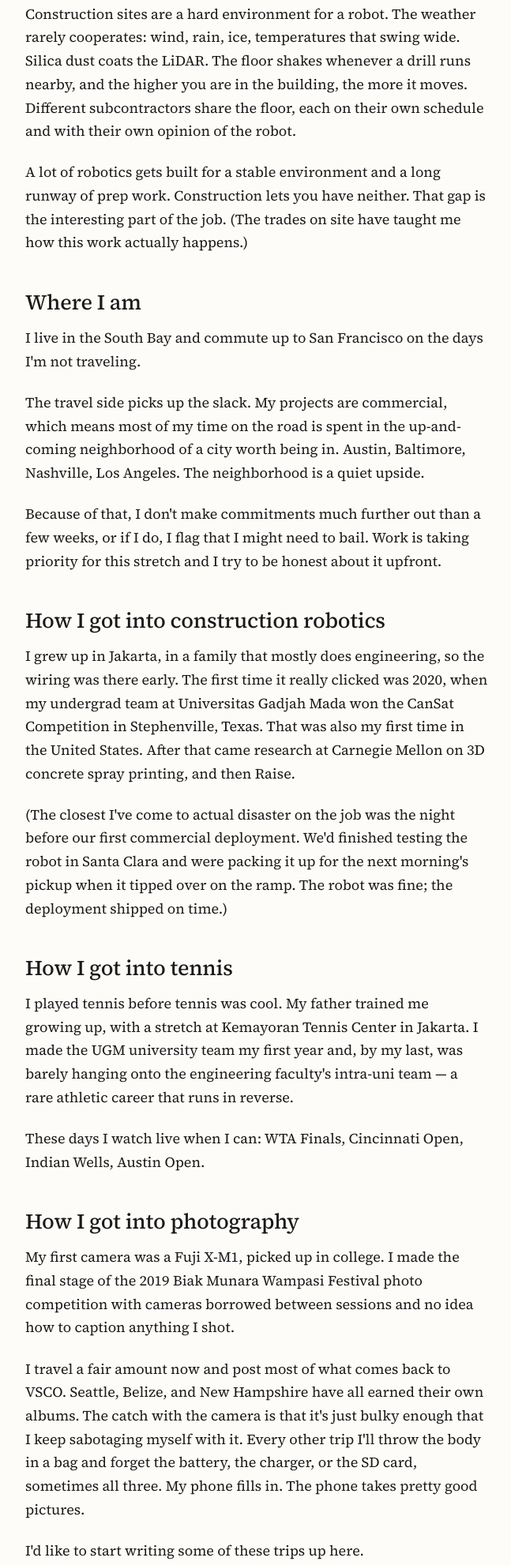
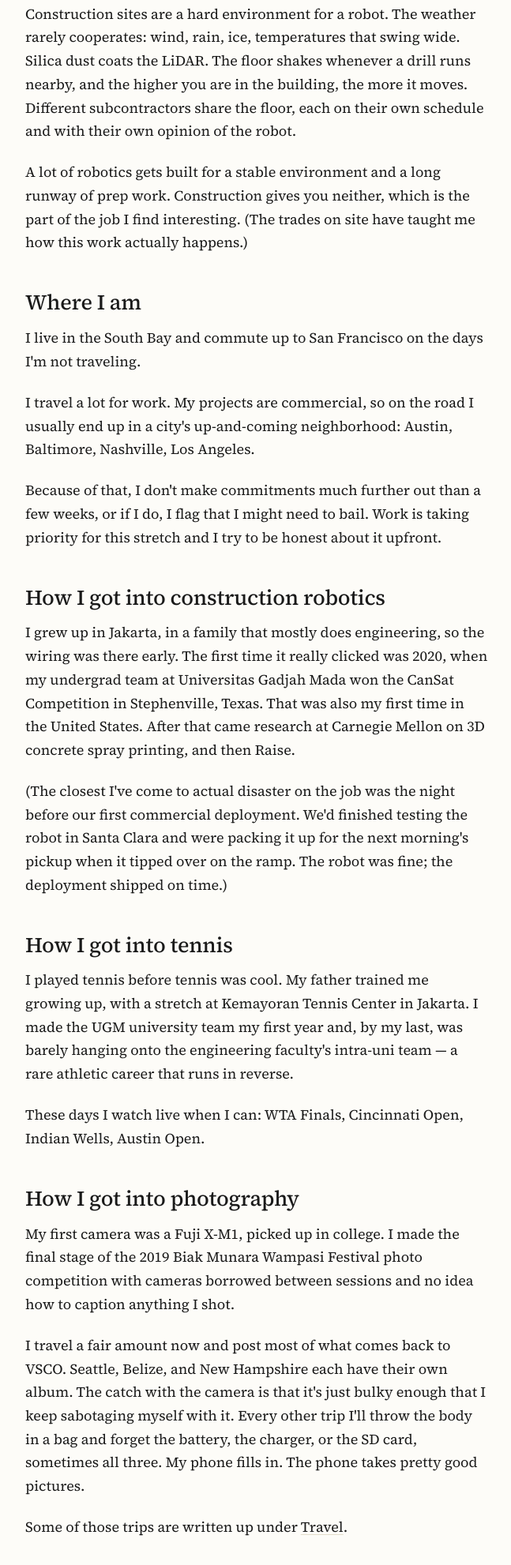
Before and after one commit to kenrlck/ktjandra.com, an Astro site: page /about in a window 1280 px wide. Shown: the part 554-2536 px from the top of the page at 79% size, without its empty margins (315-962 px from the left). Built offline with nearby package versions, Linux system fonts and the light colour scheme; Astro itself is replaced by a stand-in of ours.

Commit message:
Tone pass: About and Common Sense
Co-Authored-By: Claude Opus 5.5 <noreply@anthropic.com>

```diff
--- a/src/pages/about.astro
+++ b/src/pages/about.astro
@@ -46,7 +46,7 @@ import { AUTHOR_EMAIL } from '../consts';
 			</p>
 			<p>
 				A lot of robotics gets built for a stable environment and a long runway of prep work.
-				Construction lets you have neither. That gap is the interesting part of the job. (The
+				Construction gives you neither, which is the part of the job I find interesting. (The
 				trades on site have taught me how this work actually happens.)
 			</p>
 
@@ -56,10 +56,8 @@ import { AUTHOR_EMAIL } from '../consts';
 				traveling.
 			</p>
 			<p>
-				The travel side picks up the slack. My projects are commercial, which means most
-				of my time on the road is spent in the up-and-coming neighborhood of a city worth
-				being in. Austin, Baltimore, Nashville, Los Angeles. The neighborhood is a quiet
-				upside.
+				I travel a lot for work. My projects are commercial, so on the road I usually end
+				up in a city's up-and-coming neighborhood: Austin, Baltimore, Nashville, Los Angeles.
 			</p>
 			<p>
 				Because of that, I don't make commitments much further out than
@@ -102,13 +100,13 @@ import { AUTHOR_EMAIL } from '../consts';
 			</p>
 			<p>
 				I travel a fair amount now and post most of what comes back to VSCO. Seattle, Belize,
-				and New Hampshire have all earned their own albums. The catch with the camera is
+				and New Hampshire each have their own album. The catch with the camera is
 				that it's just bulky enough that I keep sabotaging myself with it. Every other trip
 				I'll throw the body in a bag and forget the battery, the charger, or the SD card,
 				sometimes all three. My phone fills in. The phone takes pretty good pictures.
 			</p>
 			<p>
-				I'd like to start writing some of these trips up here.
+				Some of those trips are written up under <a href="/travel/">Travel</a>.
 			</p>
 
 			<hr />
```
Also changed, not shown: src/pages/common-sense.astro (+4 -6 lines).
